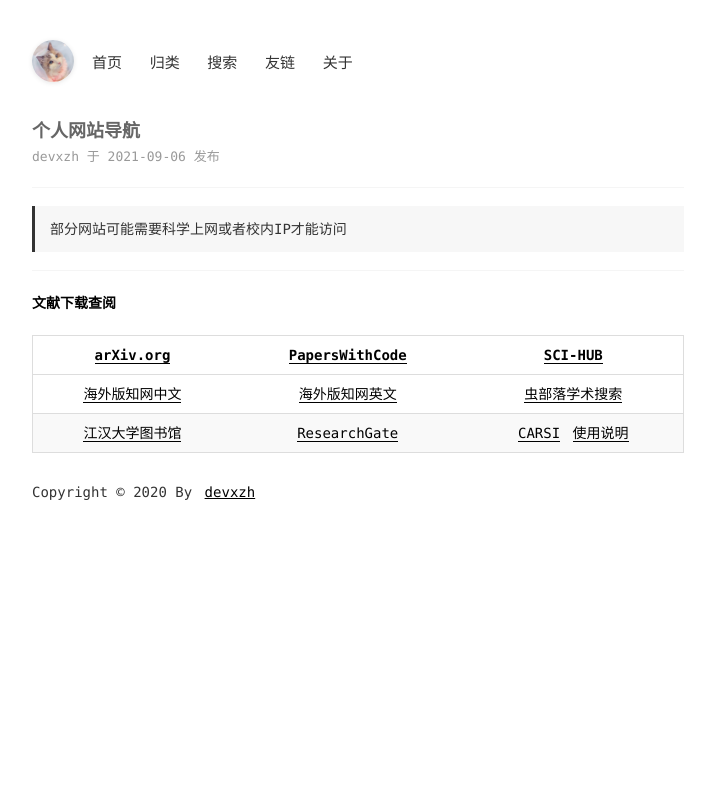
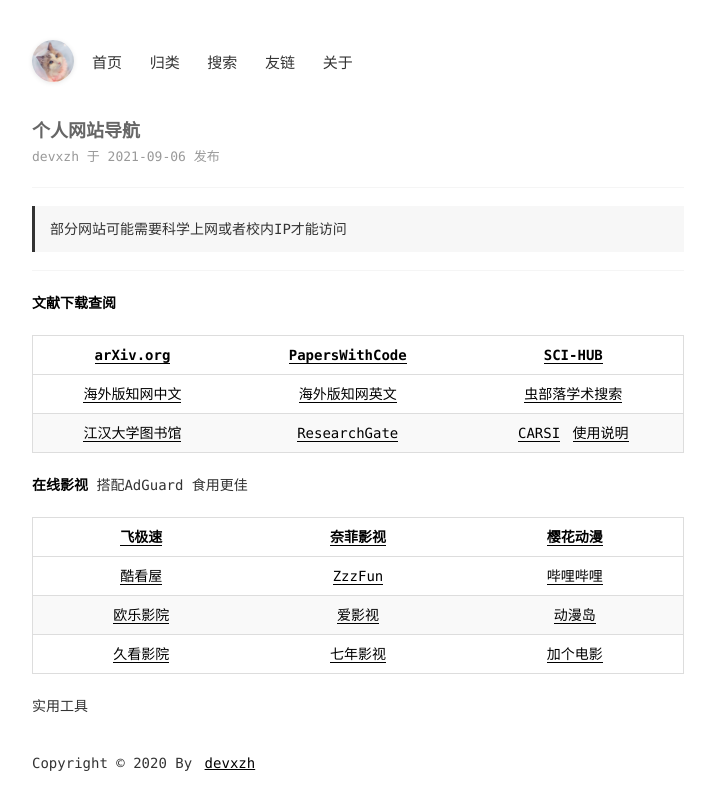
Before and after one commit to devxzh/devxzh.github.io, a Jekyll site: the page built from _posts/2021-09-06-个人网站导航.md, in a window 1280 px wide. Shown: the top 810 px of the page, without its empty margins (282-997 px from the left). Built offline with Jekyll 4.4.1, drawn with Linux system fonts in a browser that asks for light colours; comment, search, counter and statistics services are not loaded.

Commit message:
Update 2021-09-06-个人网站导航.md

```diff
--- a/_posts/2021-09-06-个人网站导航.md
+++ b/_posts/2021-09-06-个人网站导航.md
@@ -16,3 +16,13 @@ categories: [网址,实用工具,学术搜索]
 | :----------------------------------------------------------: | :-----------------------------------------------: | :----------------------------------------------------------: |
 |    [海外版知网中文](https://chn.oversea.cnki.net/index/)     | [海外版知网英文](https://oversea.cnki.net/index/) |      [虫部落学术搜索](https://scholar.chongbuluo.com/)       |
 | [江汉大学图书馆](http://www.lib.jhun.edu.cn/app/periodical/1/more?wfwfid=24344) |   [ResearchGate](https://www.researchgate.net/)   | [CARSI](https://www.carsi.edu.cn/index_zh.htm) [使用说明](http://www.lib.jhun.edu.cn/engine2/general/2834341/detail?engineInstanceId=24919&pageType=1&typeId=1004270&pageId=13277&websiteId=12504) |
+
+**在线影视**  搭配AdGuard 食用更佳
+
+|  [飞极速](http://www.fjisu2.com/)   | [奈菲影视](https://www.nfmovies.com/) |    [樱花动漫](https://imomoe.one/)    |
+| :---------------------------------: | :-----------------------------------: | :-----------------------------------: |
+|    [酷看屋](http://kukanwu.com/)    |   [ZzzFun](http://www.zzzfun.com/)    | [哔哩哔哩](https://www.bilibili.com/) |
+| [欧乐影院](https://www.olevod.com/) |  [爱影视](https://www.iyingshi7.tv/)  |    [动漫岛](http://www.dmd55.com/)    |
+| [久看影院](http://www.9kantv.com/)  |     [七年影视](http://e7ys.com/)      |     [加个电影](https://jiage.la/)     |
+
+实用工具
```
